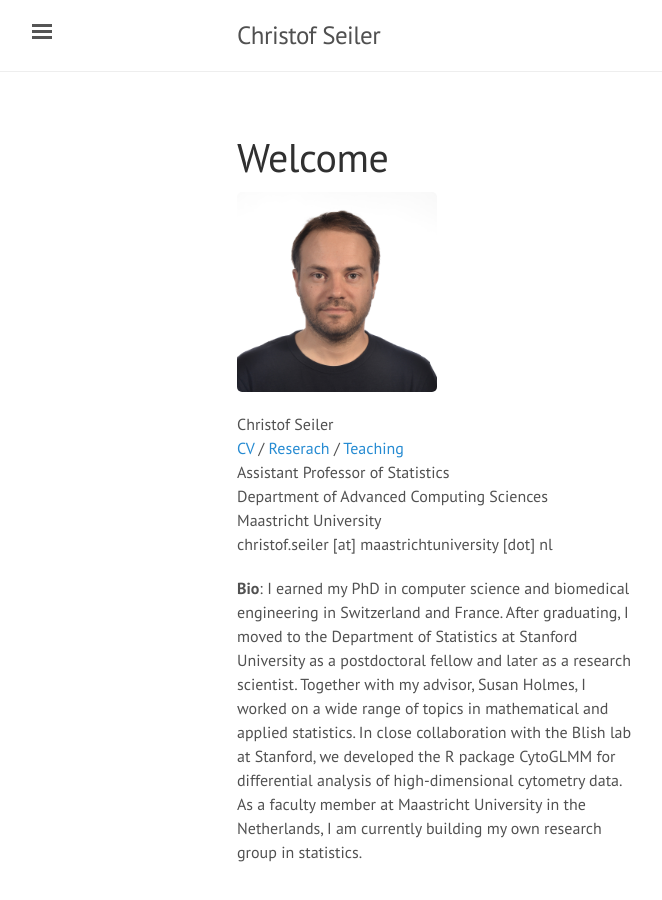
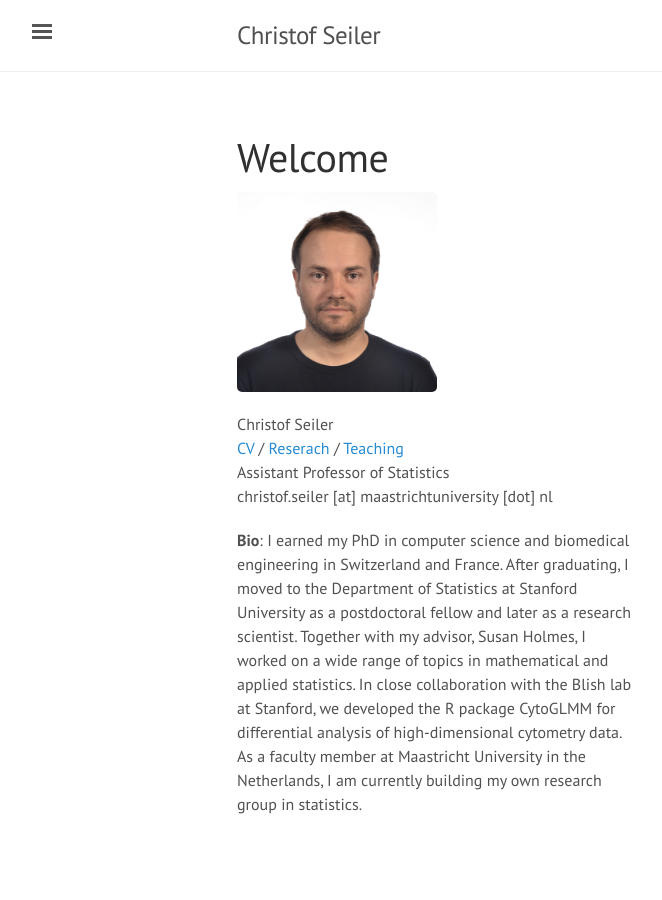
Before and after one commit to ChristofSeiler/ChristofSeiler.github.io, a Jekyll site: the page built from index.html, in a window 1280 px wide. Shown: the whole page, without its empty margins (3-665 px from the left). Built offline with Jekyll 4.4.1, drawn with Linux system fonts in a browser that asks for light colours; the list of posts is cut into pages by our own code.

Commit message:
Update index.html

```diff
--- a/index.html
+++ b/index.html
@@ -17,8 +17,6 @@ p.narrow {
 Christof Seiler <br>
 <a href="cv/">CV</a> / <a href="research/">Reserach</a> / <a href="teaching/">Teaching</a> <br>
 Assistant Professor of Statistics <br>
-Department of Advanced Computing Sciences <br>
-Maastricht University <br>
 christof.seiler [at] maastrichtuniversity [dot] nl
 </p>
 
```
